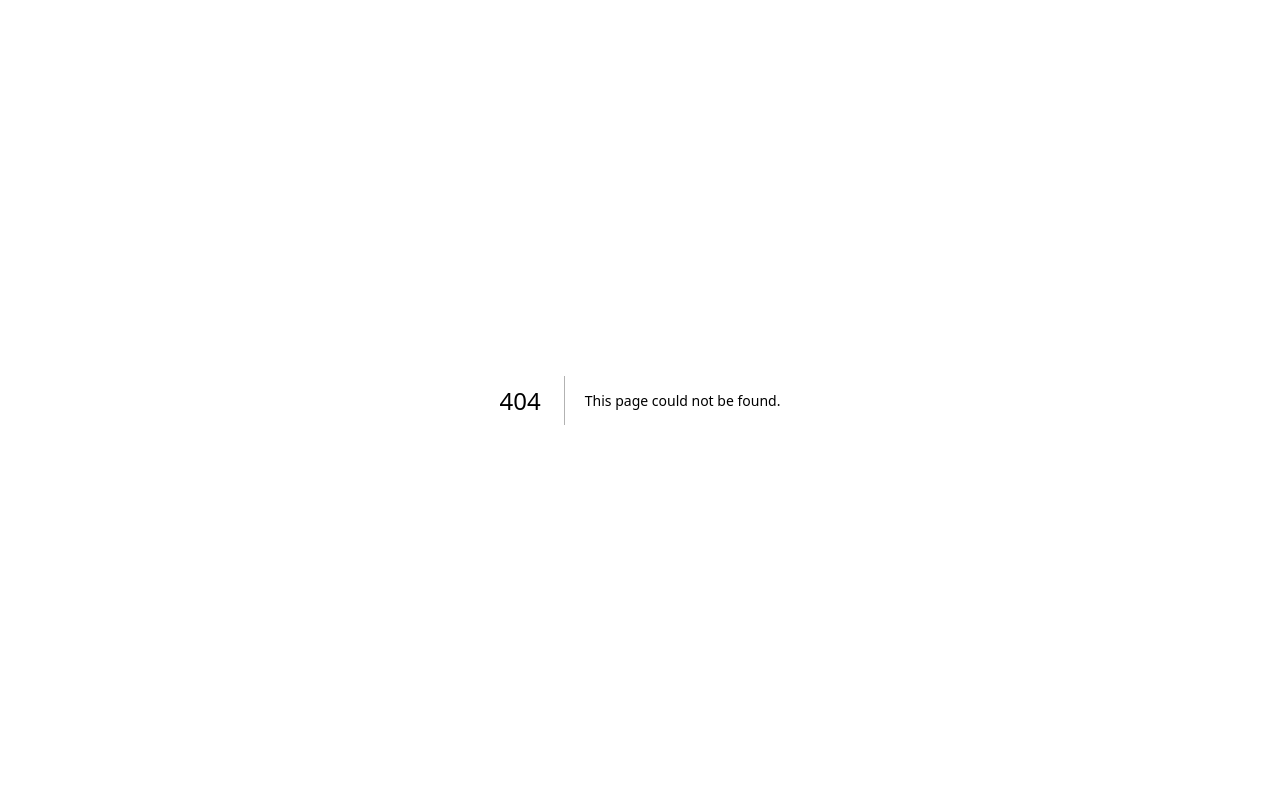
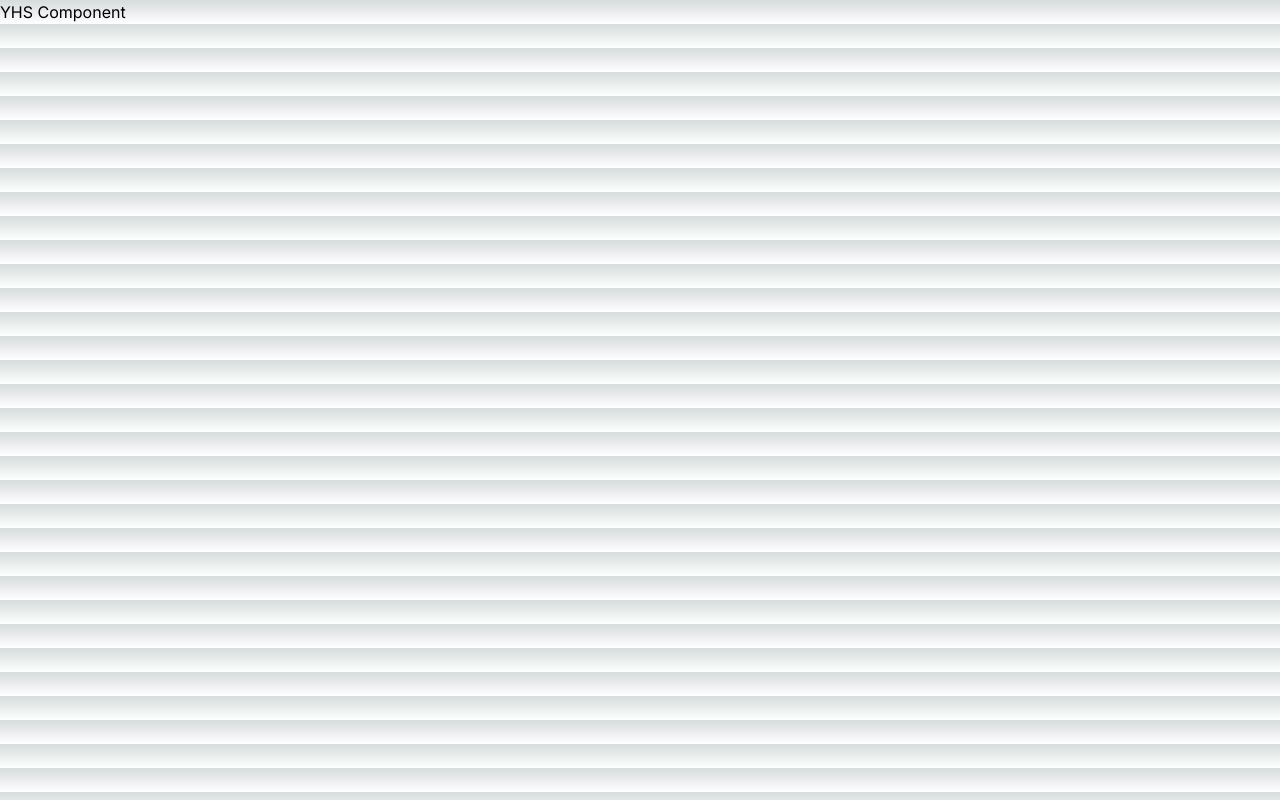
Before and after one commit to stat1202/yarn-nextjs-test, a Next.js app: page /YHS in a window 1280 px wide. Before the commit this address had no page. Built offline with nearby package versions, Linux system fonts and the light colour scheme.

Commit message:
feat #27 : YHS page test

```diff
--- /dev/null
+++ b/src/app/YHS/page.tsx
@@ -0,0 +1,7 @@
+export default function YHS() {
+  return (
+    <>
+      <h1>YHS Component</h1>
+    </>
+  );
+}
```
